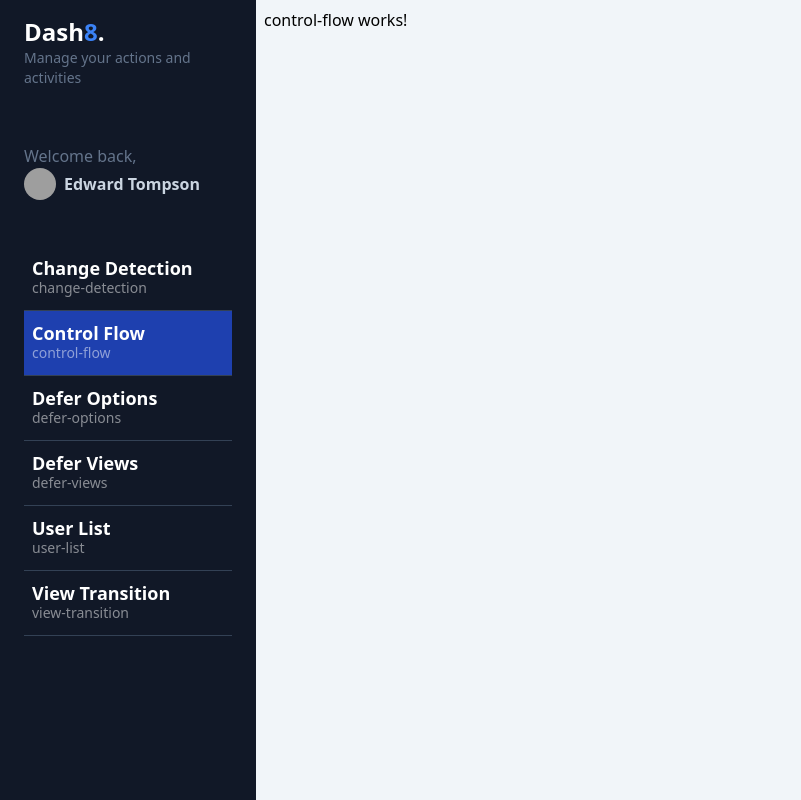
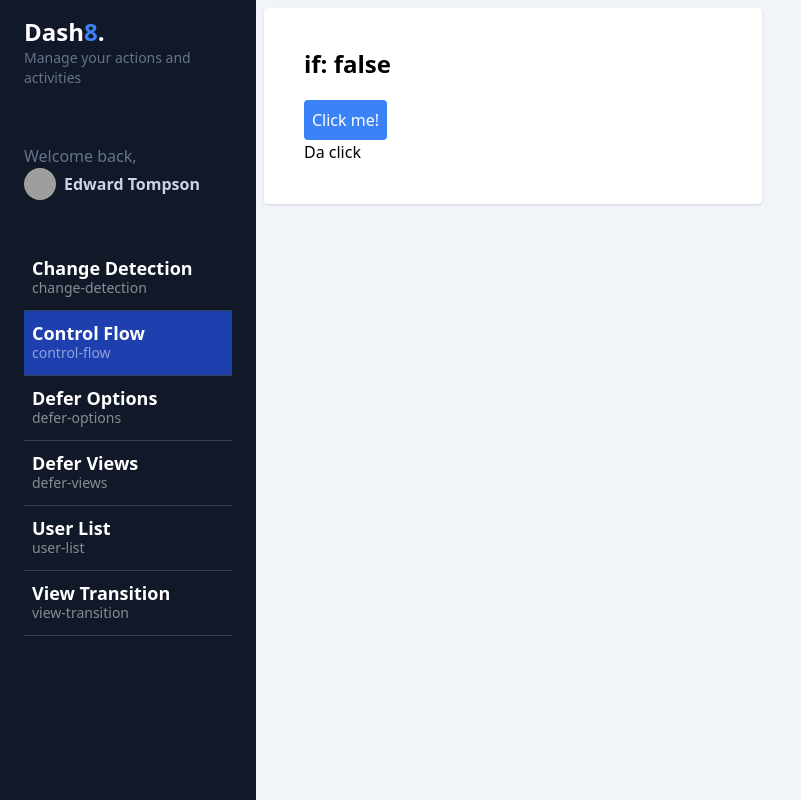
Before and after one commit to Leonel90/PetPock, an Angular app: page /dashboard/control-flow in a window 1280 px wide. Shown: the whole page, without its empty margins (0-801 px from the left). Built offline with nearby package versions, Linux system fonts and the light colour scheme; grey boxes are pictures that could not be loaded.

Commit message:
feature/control-flow-@if

```diff
--- a/src/app/dashboard/pages/control-flow/control-flow.component.html
+++ b/src/app/dashboard/pages/control-flow/control-flow.component.html
@@ -1 +1,19 @@
-<p>control-flow works!</p>
+<section class="grid grid-cols-1 md:grid-cols-2 gap-3">
+
+  <!-- ngInf @if -->
+  <div class="bg-white rounded shadow p-10">
+
+    <h2 class="text-2xl font-bold mb-5">if: {{ showContent()}}</h2>
+
+    <button class="p-2 bg-blue-500 rounded text-white" (click)="toggleContent()">
+      Click me!
+    </button>
+
+    @if ( showContent()) { <!-- para controlar lo q aparecera al dar ckick en el boton -->
+      <p>Hola Leonel</p>
+    } @else {
+      <p>Da click</p>
+    }
+
+  </div>
+</section>
--- a/src/app/dashboard/pages/control-flow/control-flow.component.ts
+++ b/src/app/dashboard/pages/control-flow/control-flow.component.ts
@@ -1,11 +1,17 @@
-import { Component } from '@angular/core';
+import {Component, signal} from '@angular/core';
+import {CommonModule} from "@angular/common";
 
 @Component({
   standalone: true,
-  imports: [],
+  imports: [CommonModule],
   templateUrl: './control-flow.component.html',
   styles: ``
 })
 export default class ControlFlowComponent {
 
+  public showContent = signal(false);
+
+  public toggleContent (){ /* para cambiar el valor de showContent*/
+    this.showContent.update( value => !value);
+  }
 }
```
